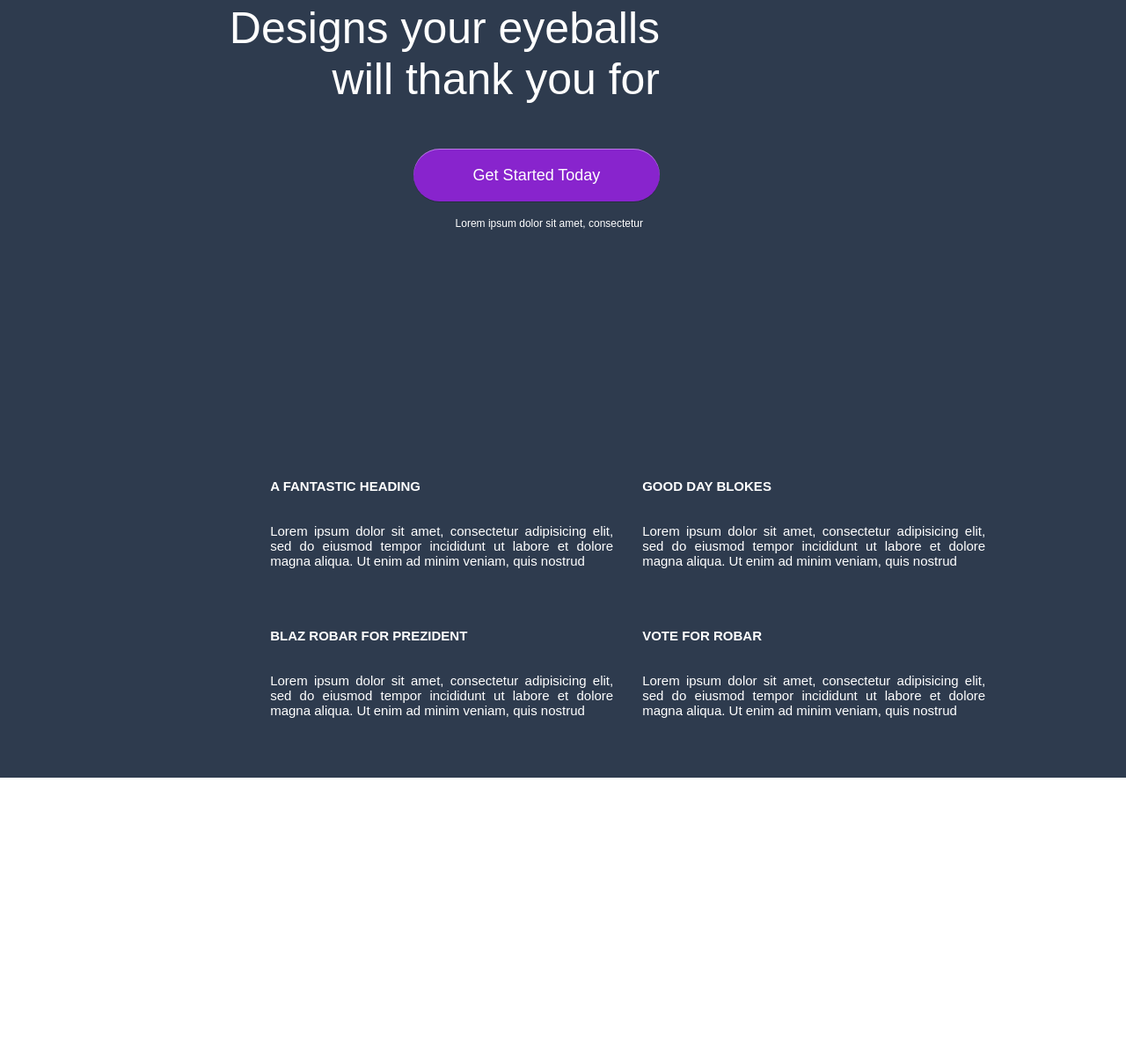
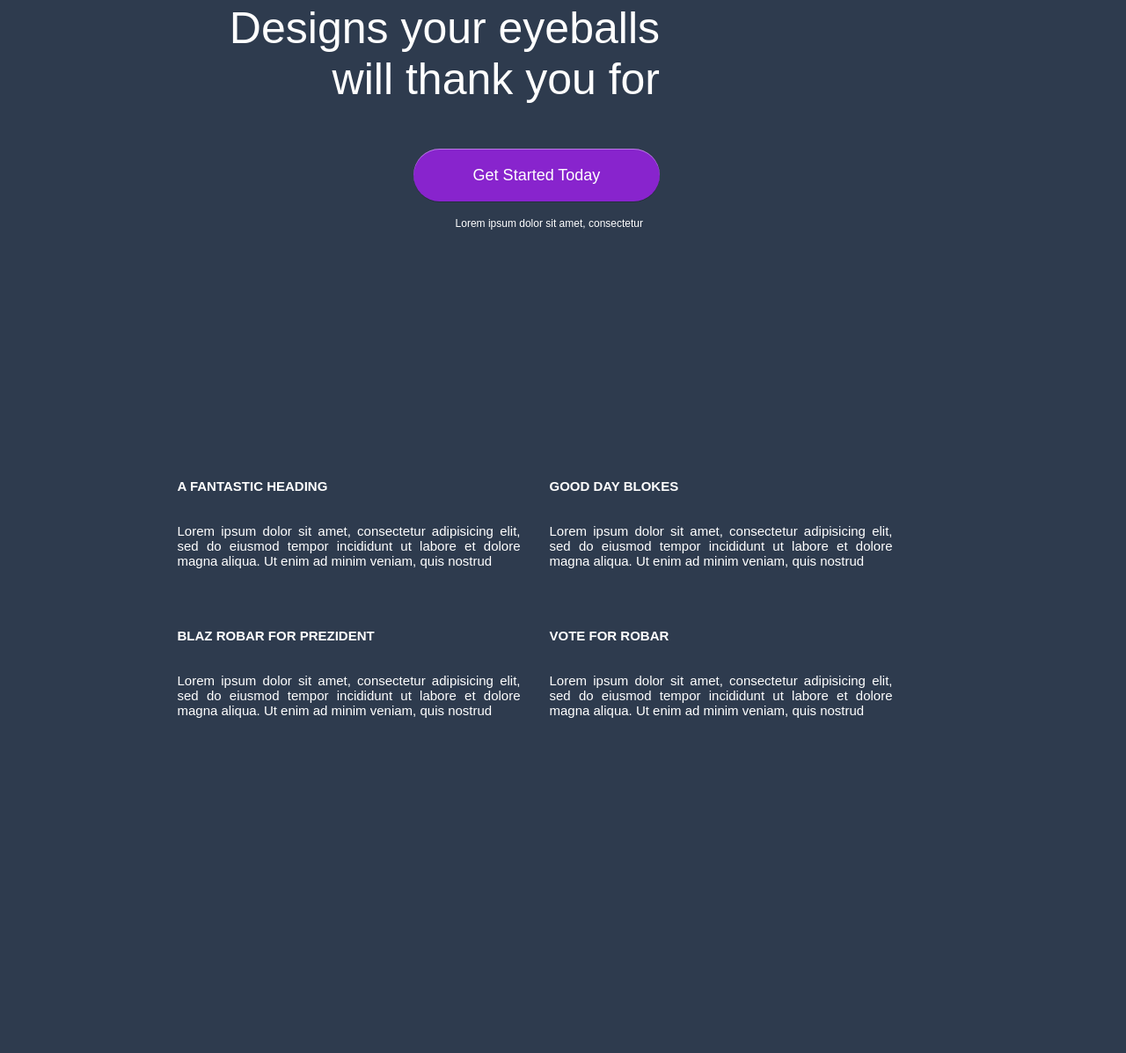
Before and after one commit to NicoleKl/pr1, a plain HTML site: page pr12/pex.html in a window 1280 px wide. Shown: the part 426-1623 px from the top of the page at 88% size. Before the commit the page ends 1381 px from the top, so only its background shows below. Drawn offline with Linux system fonts and the light colour scheme.

Commit message:
some changes

```diff
--- a/pr12/pex.html
+++ b/pr12/pex.html
@@ -36,8 +36,8 @@
         </div>
     </div>
 
-    <div class="columns">
-        <p class="title">A FANTASTIC HEADING</p>
+    <div class="belowText">
+        <div class="columns"><p class="title">A FANTASTIC HEADING</p>
         <p class="description"> Lorem ipsum dolor sit amet, consectetur adipisicing elit, sed do eiusmod tempor
             incididunt ut labore et dolore
             magna aliqua. Ut enim ad minim veniam, quis nostrud</p>
@@ -52,7 +52,7 @@
         <p class="title">VOTE FOR ROBAR</p>
         <p class="description"> Lorem ipsum dolor sit amet, consectetur adipisicing elit, sed do eiusmod tempor
             incididunt ut labore et dolore
-            magna aliqua. Ut enim ad minim veniam, quis nostrud</p>
+            magna aliqua. Ut enim ad minim veniam, quis nostrud</p></div>
     </div>
 </div>
 </body>
--- a/pr12/pex.style.css
+++ b/pr12/pex.style.css
@@ -161,7 +161,7 @@ input[type="search"]::-webkit-search-cancel-button {
     text-align: justify;
     color: white;
     margin-top: 79px;
-    margin-left: 24%;
+    margin-right: 5%;
     margin-bottom: 71px;
     width: 813px;
     column-count: 2;
@@ -178,3 +178,10 @@ input[type="search"]::-webkit-search-cancel-button {
     margin-top: 0;
     margin-bottom: 68px;
 }
+
+.belowText {
+    display: flex;
+    justify-content: space-around;
+    margin: 0;
+    height: 100vh;
+}
```
